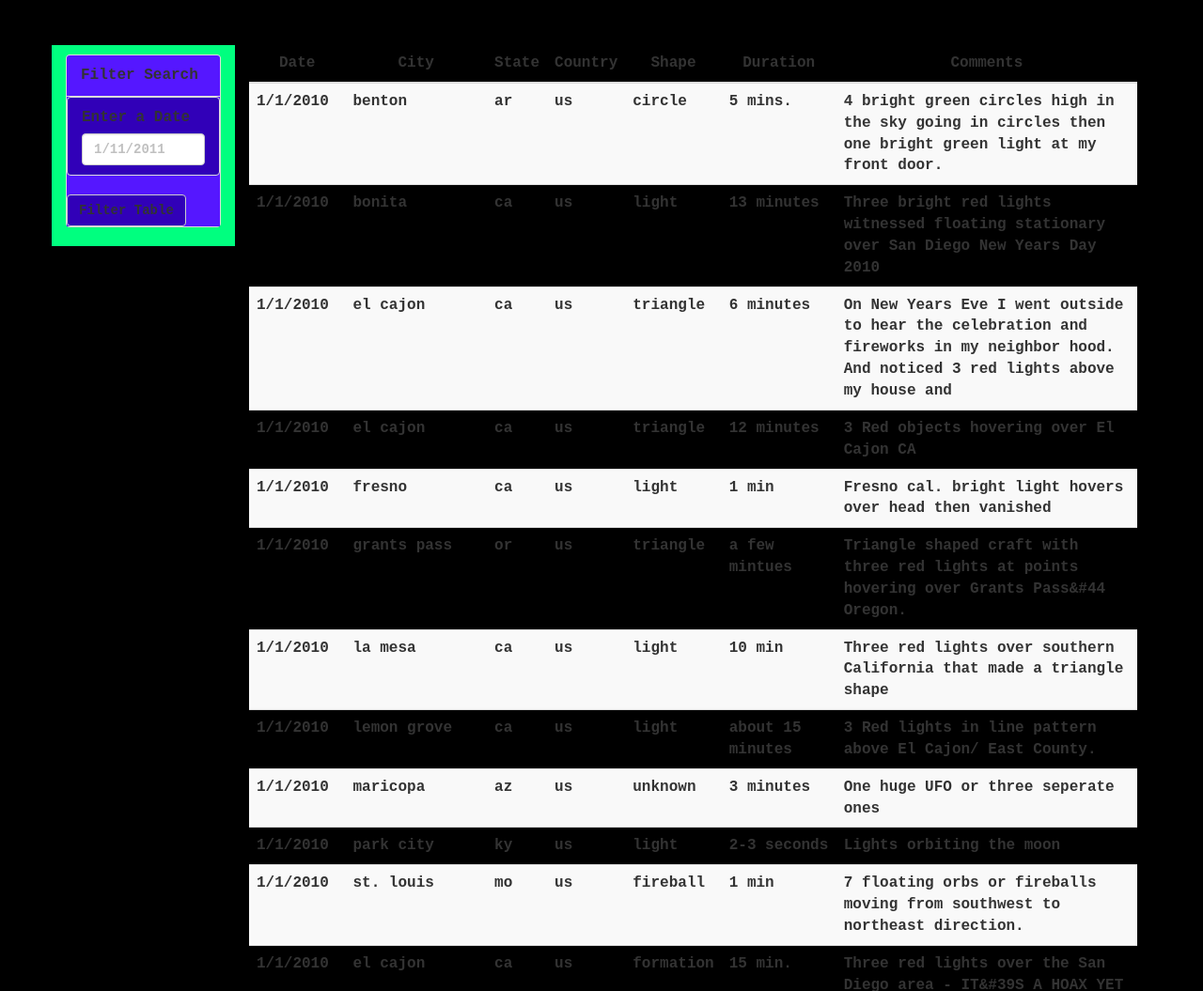
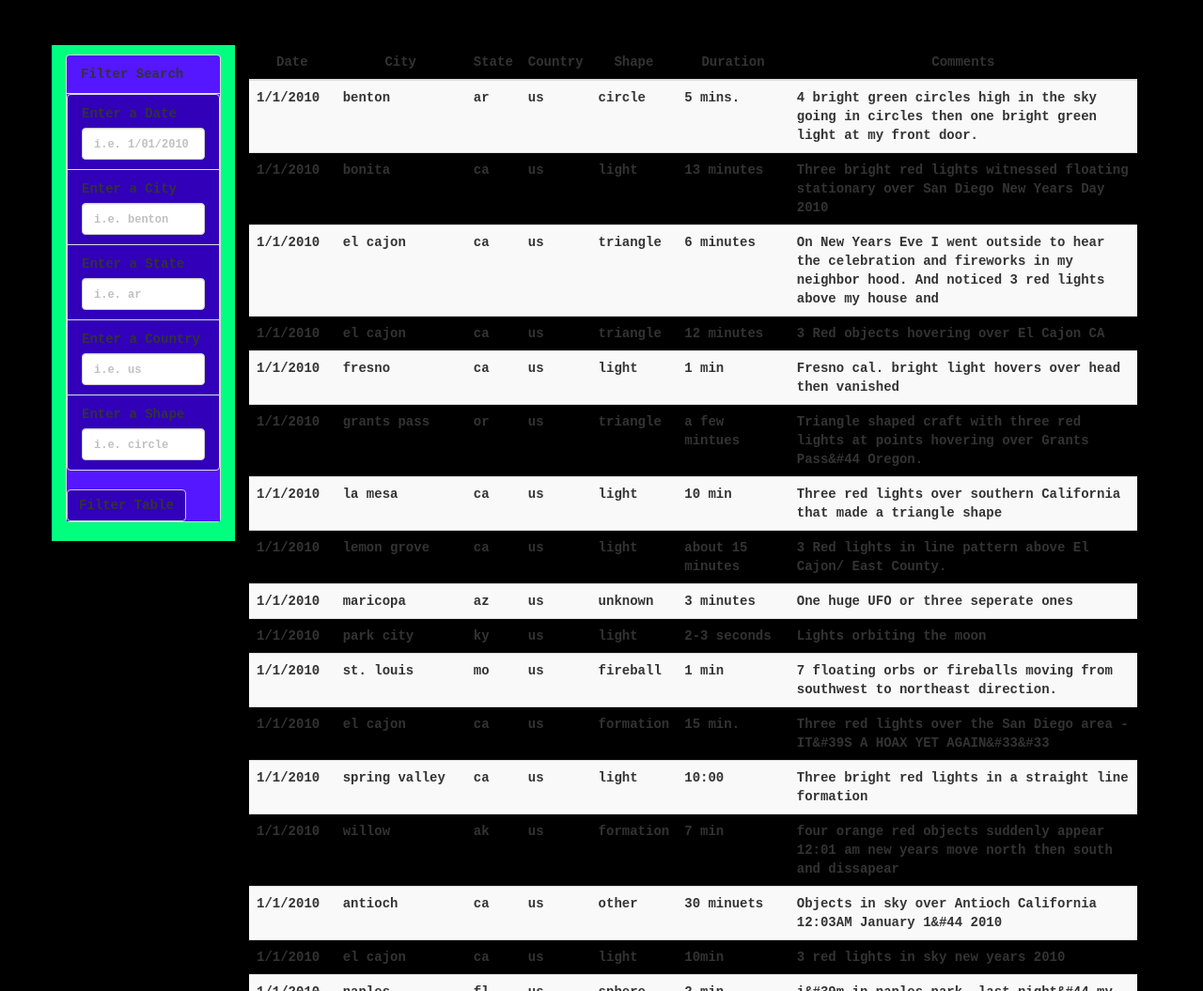
Before and after one commit to tkuar/javascript-challenge, a plain HTML site: page UFO-level-2/index.html in a window 1280 px wide. Shown: the part 614-1669 px from the top of the page at 94% size. Drawn offline with nearby package versions, Linux system fonts and the light colour scheme.

Commit message:
update html and css files

```diff
--- a/UFO-level-2/index.html
+++ b/UFO-level-2/index.html
@@ -37,7 +37,23 @@
                     <ul class="list-group" id="filters">
                       <li class="filter list-group-item" style="background-color: #3100b8;">
                         <label for="date">Enter a Date</label>
-                        <input class="form-control" id="datetime" type="text" placeholder="1/11/2011">
+                        <input class="form-control" id="datetime" type="text" placeholder="i.e. 1/01/2010">
+                      </li>
+                      <li class="filter list-group-item" style="background-color: #3100b8;">
+                        <label for="city">Enter a City</label>
+                        <input class="form-control" id="city" type="text" placeholder="i.e. benton">
+                      </li>
+                      <li class="filter list-group-item" style="background-color: #3100b8;">
+                        <label for="state">Enter a State</label>
+                        <input class="form-control" id="state" type="text" placeholder="i.e. ar">
+                      </li>
+                      <li class="filter list-group-item" style="background-color: #3100b8;">
+                        <label for="country">Enter a Country</label>
+                        <input class="form-control" id="country" type="text" placeholder="i.e. us">
+                      </li>
+                      <li class="filter list-group-item" style="background-color: #3100b8;">
+                        <label for="shape">Enter a Shape</label>
+                        <input class="form-control" id="shape" type="text" placeholder="i.e. circle">
                       </li>
                     </ul>
                   </div>
--- a/UFO-level-2/static/css/style.css
+++ b/UFO-level-2/static/css/style.css
@@ -2,7 +2,7 @@
   box-sizing: border-box;
   font-family: monospace;
   font-weight: bold;
-  font-size: large;
+
 }
 
 html,
@@ -67,6 +67,7 @@ h1 {
   padding: 0;
   background-color: #5517ff ;
 }
+
 .form{
   background-color: #00FF7F;
 }
@@ -132,22 +133,26 @@ select {
 .form-control::-webkit-input-placeholder {
   /* Chrome/Opera/Safari */
   color: #c0c0c0;
+  font-size: small;
 
 }
 
 .form-control::-moz-placeholder {
   /* Firefox 19+ */
   color: #c0c0c0;
+  font-size: small;
 }
 
 .form-control:-ms-input-placeholder {
   /* IE 10+ */
   color: #c0c0c0;
+  font-size: small;
 }
 
 .form-control:-moz-placeholder {
   /* Firefox 18- */
   color: #c0c0c0;
+  font-size: small;
 }
 
 /* media queries which will only be activated at specific screen sizes */
@@ -160,7 +165,6 @@ select {
 @media (max-width: 500px) {
   * {
     font-weight: normal;
-  font-size: medium;
   }
   #table-area thead {
     display: none;
```
